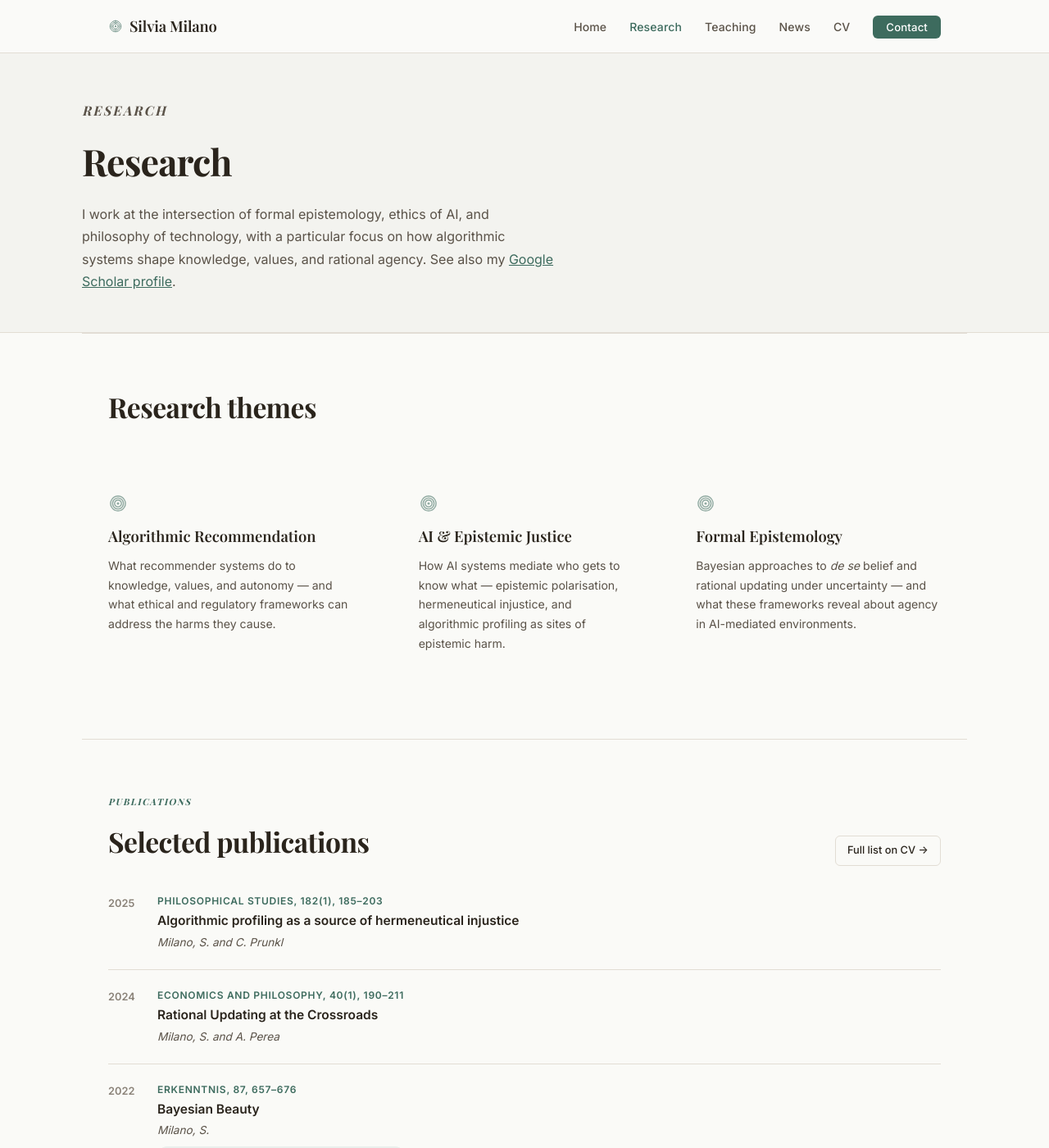
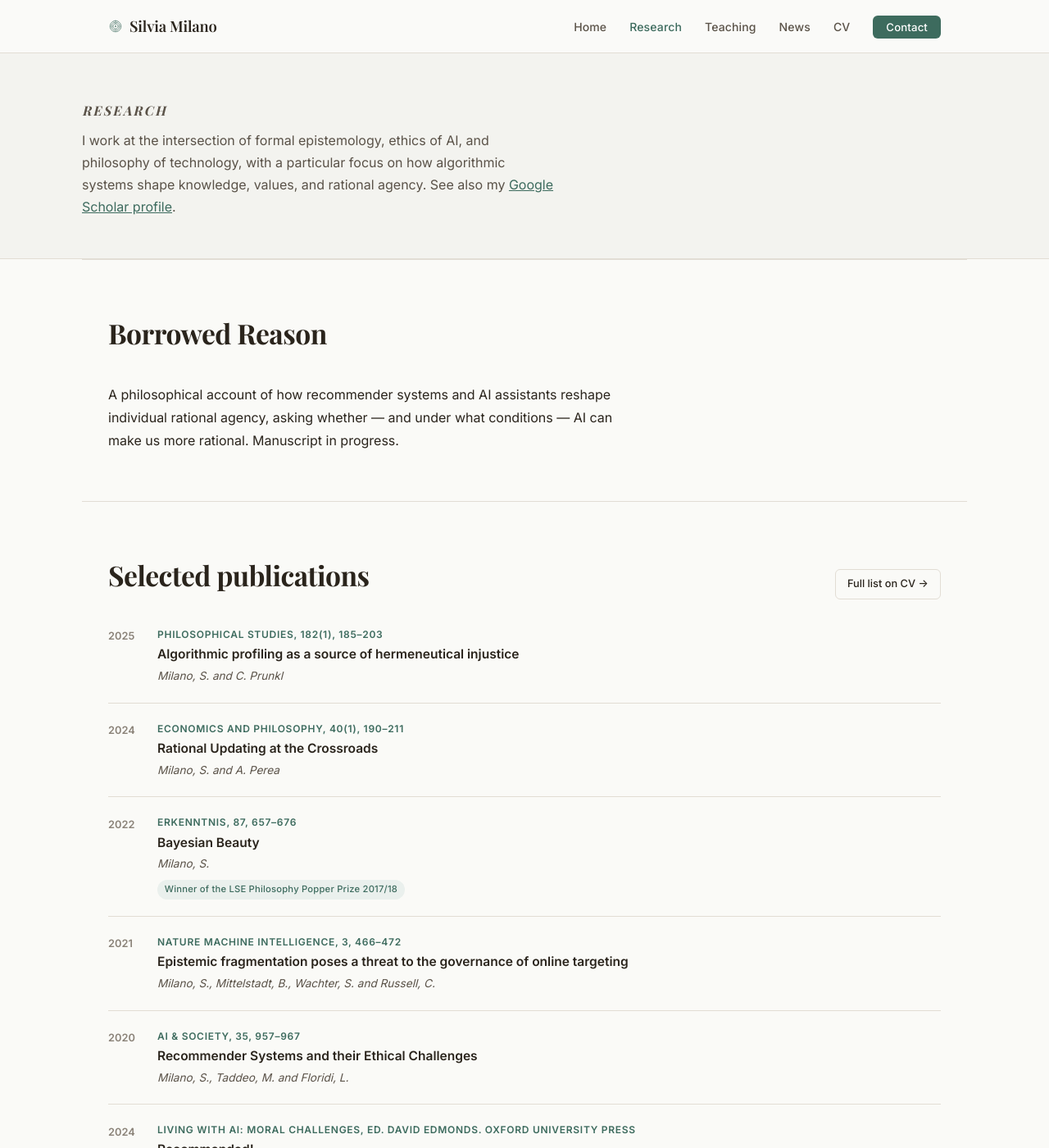
Before and after one commit to capt-c/silvia-milano-website, a Jekyll site: the page built from silvia-milano-site/research.html, in a window 1280 px wide and 1400 px high. Shown: the whole window at 82% size. Built offline with Jekyll 4.4.1, drawn with Linux system fonts in a browser that asks for light colours; some web fonts are replaced; some of the changed text lies outside the part shown.

Commit message:
Update research.html

```diff
--- a/silvia-milano-site/research.html
+++ b/silvia-milano-site/research.html
@@ -9,57 +9,23 @@ description: "Research by Silvia Milano — epistemology, ethics of AI, and reco
   <div class="page-header">
     <div class="page-header-inner">
       <p class="section-label">Research</p>
-      <h1>Research</h1>
+  <!--    <h1>Research</h1>  -->
       <p>I work at the intersection of formal epistemology, ethics of AI, and philosophy of technology, with a particular focus on how algorithmic systems shape knowledge, values, and rational agency. See also my <a href="{{ site.data.about.scholar_url }}" target="_blank">Google Scholar profile</a>.</p>
     </div>
   </div>
 
-  <!-- ── Research themes ── -->
+  <!-- ── Book project ── -->
   <section class="section">
-    <h2 class="section-title">Research themes</h2>
-    <div class="themes-grid">
-
-      <div class="theme-card">
-        <div class="theme-icon">
-          <svg viewBox="0 0 20 20" xmlns="http://www.w3.org/2000/svg">
-            <path d="M10 10 m0 -3.5 a3.5 3.5 0 1 1 -0.01 0 M10 10 m0 -5.5 a5.5 5.5 0 1 1 -0.01 0 M10 10 m0 -7.5 a7.5 7.5 0 1 1 -0.01 0" fill="none" stroke="currentColor" stroke-width="1.2" stroke-linecap="round"/>
-            <circle cx="10" cy="10" r="1.3" fill="currentColor"/>
-          </svg>
-        </div>
-        <h3>Algorithmic Recommendation</h3>
-        <p>What recommender systems do to knowledge, values, and autonomy — and what ethical and regulatory frameworks can address the harms they cause.</p>
-      </div>
-
-      <div class="theme-card">
-        <div class="theme-icon">
-          <svg viewBox="0 0 20 20" xmlns="http://www.w3.org/2000/svg">
-            <path d="M10 10 m0 -3.5 a3.5 3.5 0 1 1 -0.01 0 M10 10 m0 -5.5 a5.5 5.5 0 1 1 -0.01 0 M10 10 m0 -7.5 a7.5 7.5 0 1 1 -0.01 0" fill="none" stroke="currentColor" stroke-width="1.2" stroke-linecap="round"/>
-            <circle cx="10" cy="10" r="1.3" fill="currentColor"/>
-          </svg>
-        </div>
-        <h3>AI &amp; Epistemic Justice</h3>
-        <p>How AI systems mediate who gets to know what — epistemic polarisation, hermeneutical injustice, and algorithmic profiling as sites of epistemic harm.</p>
-      </div>
-
-      <div class="theme-card">
-        <div class="theme-icon">
-          <svg viewBox="0 0 20 20" xmlns="http://www.w3.org/2000/svg">
-            <path d="M10 10 m0 -3.5 a3.5 3.5 0 1 1 -0.01 0 M10 10 m0 -5.5 a5.5 5.5 0 1 1 -0.01 0 M10 10 m0 -7.5 a7.5 7.5 0 1 1 -0.01 0" fill="none" stroke="currentColor" stroke-width="1.2" stroke-linecap="round"/>
-            <circle cx="10" cy="10" r="1.3" fill="currentColor"/>
-          </svg>
-        </div>
-        <h3>Formal Epistemology</h3>
-        <p>Bayesian approaches to <em>de se</em> belief and rational updating under uncertainty — and what these frameworks reveal about agency in AI-mediated environments.</p>
-      </div>
-
-    </div>
+<!--    <p class="section-label">Book project</p>  -->
+    <h2 class="section-title">Borrowed Reason</h2>
+    <p style="max-width: 640px;">A philosophical account of how recommender systems and AI assistants reshape individual rational agency, asking whether — and under what conditions — AI can make us more rational. Manuscript in progress.</p>
   </section>
 
   <!-- ── Selected publications ── -->
   <section class="section">
     <div class="section-header">
       <div>
-        <p class="section-label">Publications</p>
+<!--        <p class="section-label">Publications</p>  -->
         <h2 class="section-title">Selected publications</h2>
       </div>
       <a href="{{ '/cv/' | relative_url }}" class="btn btn-outline btn-sm">Full list on CV →</a>
@@ -86,12 +52,12 @@ description: "Research by Silvia Milano — epistemology, ethics of AI, and reco
 
   <!-- ── In progress ── -->
   <section class="section">
-    <p class="section-label">Work in progress</p>
+  <!--  <p class="section-label">Work in progress</p>  -->
     <h2 class="section-title">Under review &amp; in preparation</h2>
     <ul class="pub-list">
       {% for pub in site.data.publications.in_progress %}
       <li class="pub-item">
-        <span class="pub-year" style="color: var(--text-light); font-style: italic;">forthcoming</span>
+        <span class="pub-year" style="color: var(--text-light); font-style: italic;"></span>
         <div class="pub-body">
           <p class="pub-title">{{ pub.title }}</p>
           {% if pub.authors %}<p class="pub-authors">{{ pub.authors }}</p>{% endif %}
```
